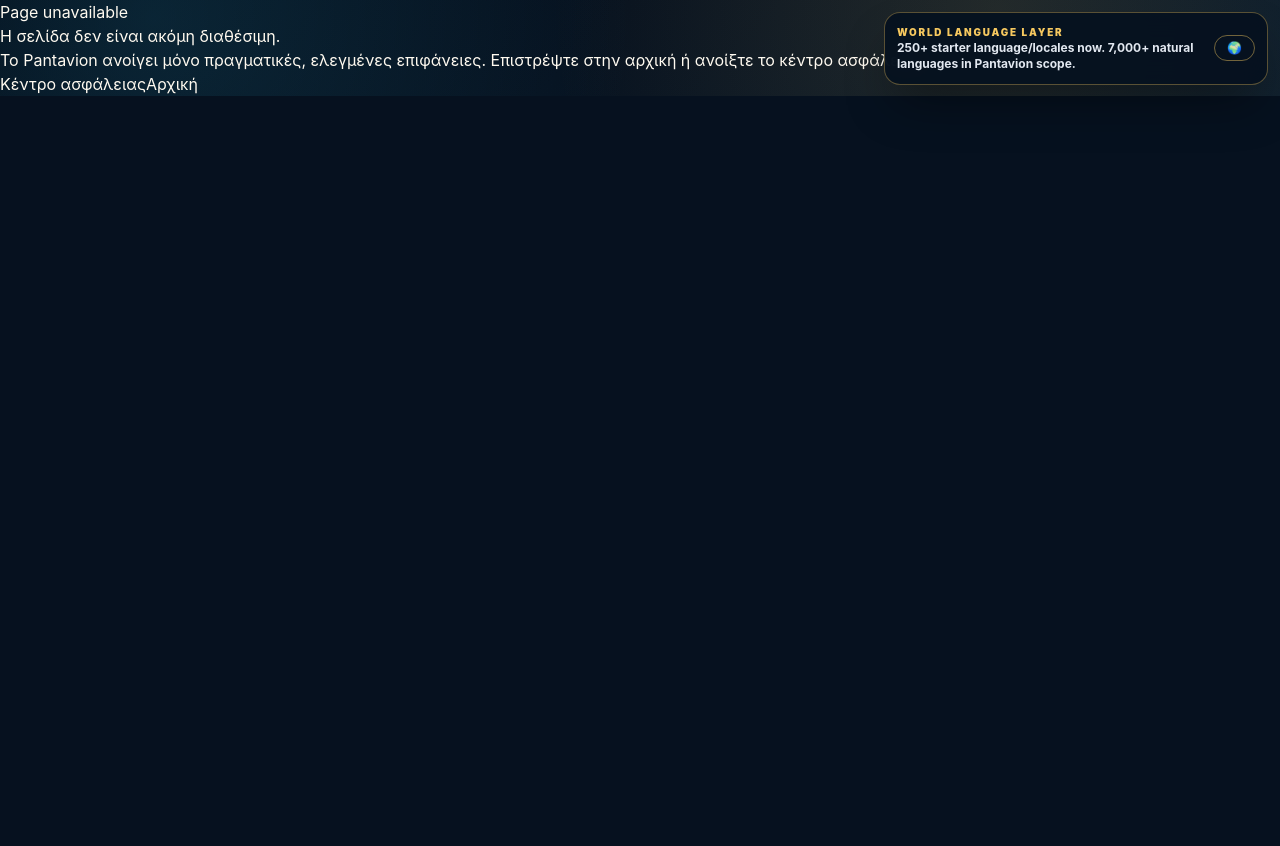
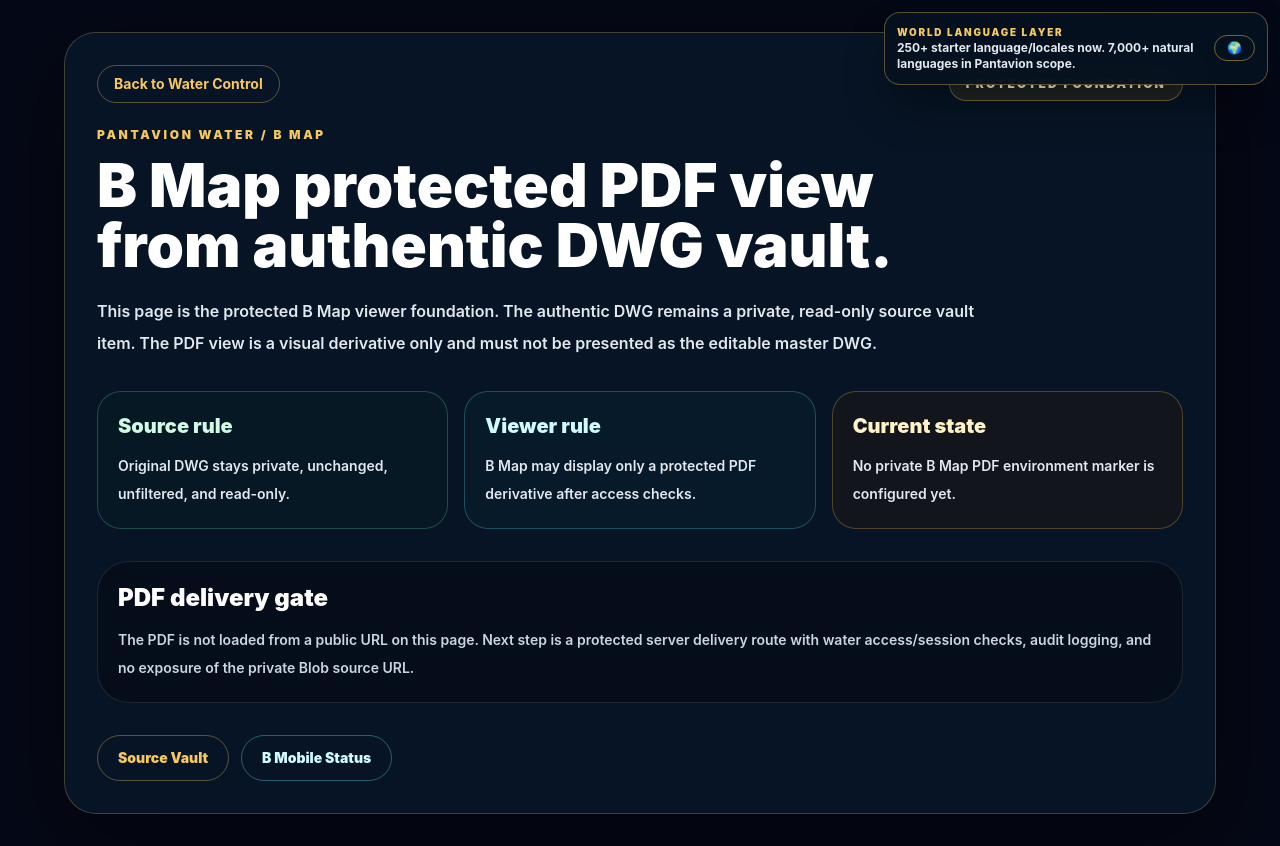
Before and after one commit to pandaconnect1/pantavion-planet, a Next.js app: page /professional/infrastructure/water/b-map in a window 1280 px wide. Before the commit this address had no page. Before the commit the page ends 800 px from the top, so only its background shows below. Built offline with nearby package versions, Linux system fonts and the light colour scheme.

Commit message:
feat(water): add protected B map PDF viewer foundation

```diff
--- /dev/null
+++ b/app/professional/infrastructure/water/b-map/page.tsx
@@ -0,0 +1,88 @@
+import Link from "next/link";
+
+const pdfConfigured = Boolean(process.env.PANTAVION_WATER_B_MAP_PDF_URL);
+
+export default function WaterBMapPage() {
+  return (
+    <main className="min-h-screen bg-[#050816] px-5 py-8 text-white">
+      <section className="mx-auto max-w-6xl rounded-[2rem] border border-[#f6c85f]/25 bg-[#071425] p-6 shadow-[0_28px_90px_rgba(0,0,0,0.45)] sm:p-8">
+        <div className="mb-6 flex flex-wrap items-center justify-between gap-3">
+          <Link
+            href="/professional/infrastructure/water"
+            className="rounded-full border border-[#f6c85f]/35 px-4 py-2 text-sm font-bold text-[#f6c85f]"
+          >
+            Back to Water Control
+          </Link>
+
+          <span className="rounded-full border border-amber-300/40 bg-amber-400/10 px-4 py-2 text-xs font-black uppercase tracking-[0.18em] text-amber-100">
+            Protected foundation
+          </span>
+        </div>
+
+        <p className="text-xs font-black uppercase tracking-[0.22em] text-[#f6c85f]">
+          Pantavion Water / B Map
+        </p>
+
+        <h1 className="mt-3 max-w-4xl text-4xl font-black leading-tight sm:text-6xl">
+          B Map protected PDF view from authentic DWG vault.
+        </h1>
+
+        <p className="mt-5 max-w-4xl text-base font-semibold leading-8 text-slate-200">
+          This page is the protected B Map viewer foundation. The authentic DWG remains a private,
+          read-only source vault item. The PDF view is a visual derivative only and must not be
+          presented as the editable master DWG.
+        </p>
+
+        <div className="mt-8 grid gap-4 md:grid-cols-3">
+          <article className="rounded-3xl border border-emerald-300/25 bg-emerald-950/20 p-5">
+            <h2 className="text-xl font-black text-emerald-100">Source rule</h2>
+            <p className="mt-3 text-sm font-semibold leading-7 text-slate-200">
+              Original DWG stays private, unchanged, unfiltered, and read-only.
+            </p>
+          </article>
+
+          <article className="rounded-3xl border border-cyan-300/25 bg-cyan-950/20 p-5">
+            <h2 className="text-xl font-black text-cyan-100">Viewer rule</h2>
+            <p className="mt-3 text-sm font-semibold leading-7 text-slate-200">
+              B Map may display only a protected PDF derivative after access checks.
+            </p>
+          </article>
+
+          <article className="rounded-3xl border border-amber-300/25 bg-amber-950/20 p-5">
+            <h2 className="text-xl font-black text-amber-100">Current state</h2>
+            <p className="mt-3 text-sm font-semibold leading-7 text-slate-200">
+              {pdfConfigured
+                ? "Private PDF environment marker exists. Protected delivery route is still required."
+                : "No private B Map PDF environment marker is configured yet."}
+            </p>
+          </article>
+        </div>
+
+        <section className="mt-8 rounded-[2rem] border border-white/10 bg-black/30 p-5">
+          <h2 className="text-2xl font-black">PDF delivery gate</h2>
+          <p className="mt-3 text-sm font-semibold leading-7 text-slate-300">
+            The PDF is not loaded from a public URL on this page. Next step is a protected server
+            delivery route with water access/session checks, audit logging, and no exposure of the
+            private Blob source URL.
+          </p>
+        </section>
+
+        <div className="mt-8 flex flex-wrap gap-3">
+          <Link
+            href="/professional/infrastructure/water/sources"
+            className="rounded-full border border-[#f6c85f]/35 px-5 py-3 text-sm font-black text-[#f6c85f]"
+          >
+            Source Vault
+          </Link>
+
+          <Link
+            href="/professional/infrastructure/water/master-b-mobile"
+            className="rounded-full border border-cyan-300/35 px-5 py-3 text-sm font-black text-cyan-100"
+          >
+            B Mobile Status
+          </Link>
+        </div>
+      </section>
+    </main>
+  );
+}
```
